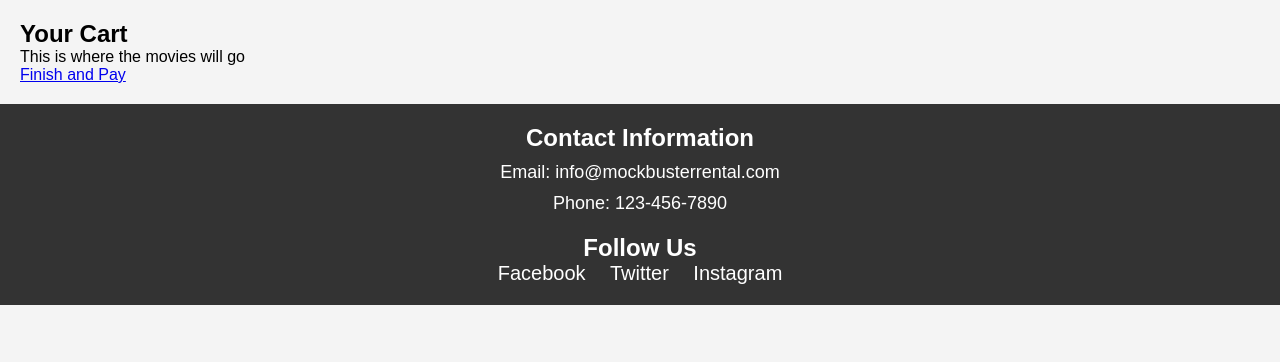
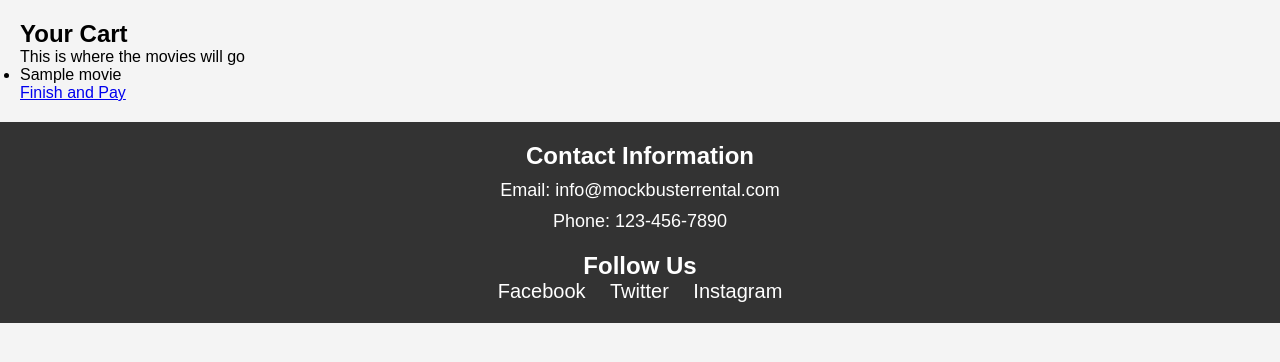
Before and after one commit to Volatar/Group7-repo-projects, a Flask app: template Selenium Lab/website/templates/cart.html in a window 1280 px wide. Shown: the part 100-462 px from the top of the page. Run offline with Flask 3, Linux system fonts and the light colour scheme; the template is opened without the code that fills it: most values are stand-ins (such as "Sample title", 1, 10 or a date in 2020).

Commit message:
Update cart.html
Added in add to cart display

```diff
--- a/Selenium Lab/website/templates/cart.html
+++ b/Selenium Lab/website/templates/cart.html
@@ -23,6 +23,11 @@
     <main>
         <h2>Your Cart</h2>
         <p>This is where the movies will go</p>
+        <ul>
+            {% for movie in cart %}
+                <li>{{ movie }}</li>
+            {% endfor %}
+        </ul>
         <a href="payment.html">Finish and Pay</a>
     </main>
 
```
